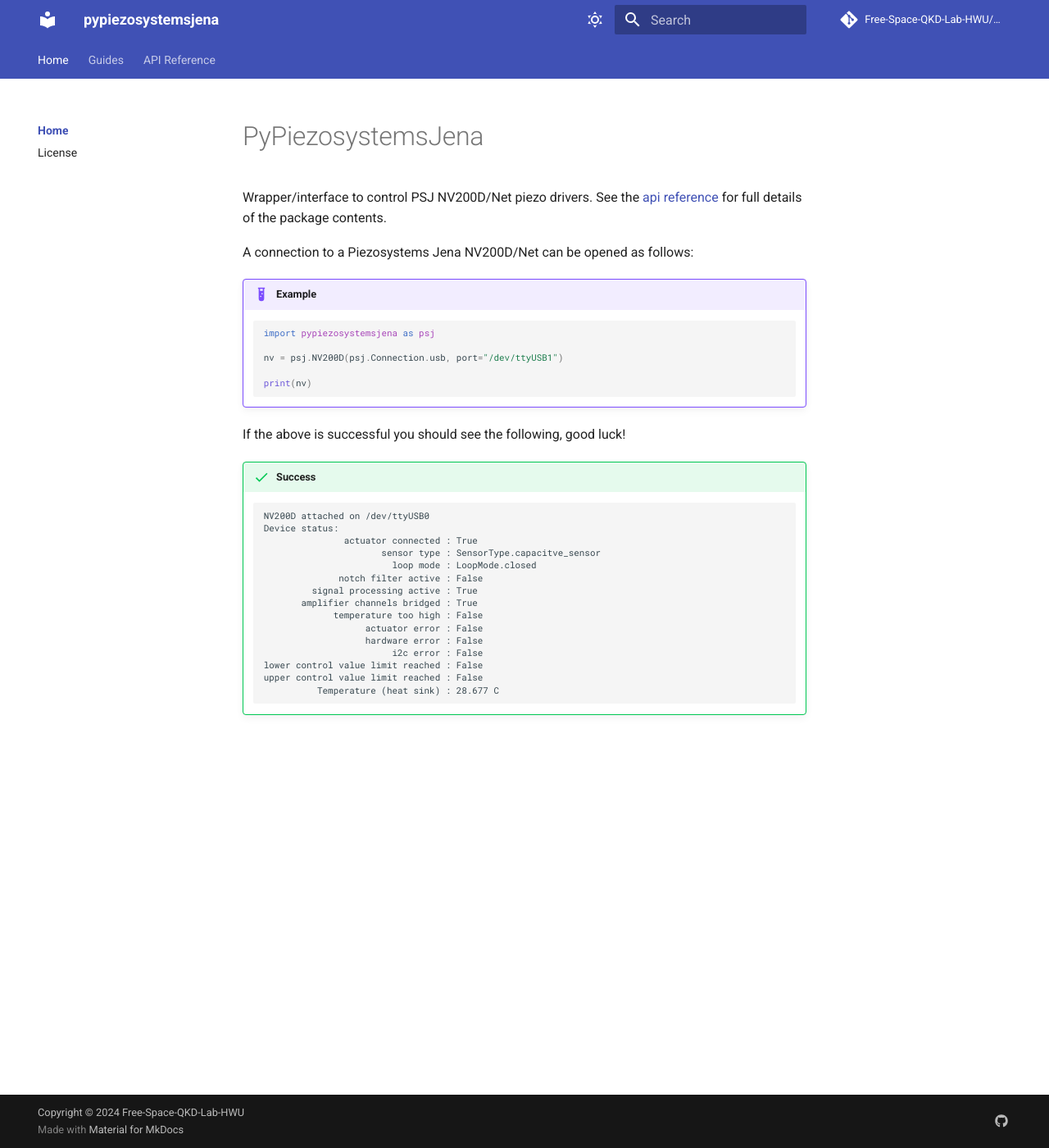
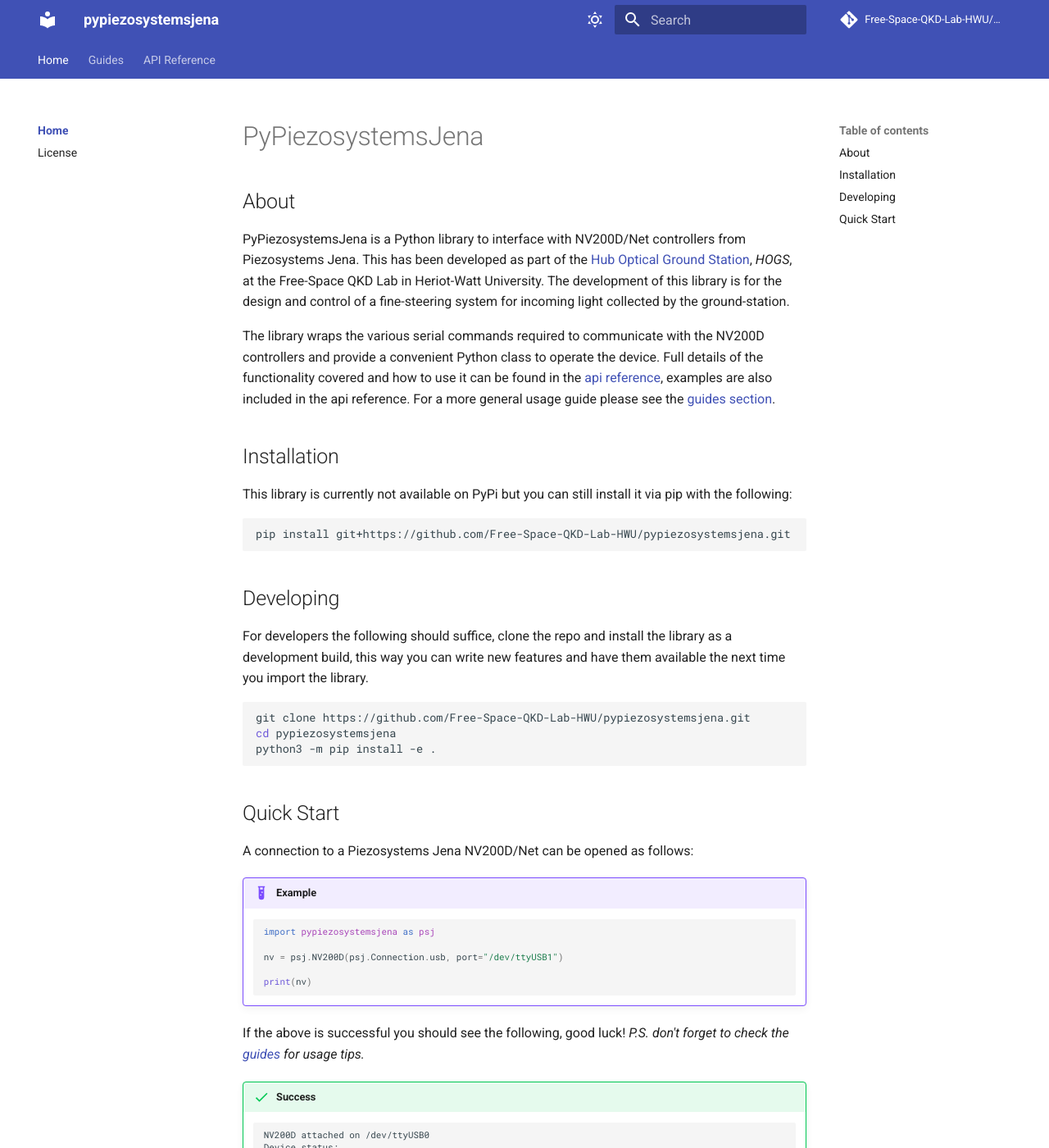
Before and after one commit to Free-Space-QKD-Lab-HWU/pypiezosystemsjena, an MkDocs documentation site: the page built from docs/index.md, in a window 1280 px wide and 1400 px high. Shown: the whole window at 82% size. Built offline with MkDocs 1.6.1 and Material for MkDocs 9.7.7, drawn with Linux system fonts in a browser that asks for light colours; comment, search, counter and statistics services are not loaded.

Commit message:
docs: more docs

````diff
--- a/docs/index.md
+++ b/docs/index.md
@@ -1,8 +1,42 @@
 # PyPiezosystemsJena
 
-Wrapper/interface to control PSJ NV200D/Net piezo drivers.
-See the [api reference](api.md) for full details of the package contents.
+## About
+PyPiezosystemsJena is a Python library to interface with NV200D/Net controllers
+from Piezosystems Jena. This has been developed as part of the [Hub Optical
+Ground Station](https://www.quantumcommshub.net/research-community/about-the-hub/phase-2/work-package-5/the-hub-optical-ground-station-hogs/), *HOGS*, at the Free-Space QKD
+Lab in Heriot-Watt University. The development of this library is for the
+design and control of a fine-steering system for incoming light collected by
+the ground-station.
 
+The library wraps the various serial commands required to communicate with the
+NV200D controllers and provide a convenient Python class to operate the device.
+Full details of the functionality covered and how to use it can be found in the
+[api reference](api.md), examples are also included in the api reference.
+For a more general usage guide please see the [guides section](cookbook.md).
+
+## Installation
+This library is currently not available on PyPi but you can still install it
+via pip with the following:
+
+``` shell
+pip install git+https://github.com/Free-Space-QKD-Lab-HWU/pypiezosystemsjena.git
+```
+
+
+## Developing
+For developers the following should suffice, clone the repo and install the
+library as a development build, this way you can write new features and have
+them available the next time you import the library.
+
+``` shell
+git clone https://github.com/Free-Space-QKD-Lab-HWU/pypiezosystemsjena.git
+cd pypiezosystemsjena
+python3 -m pip install -e .
+```
+
+
+
+## Quick Start
 A connection to a Piezosystems Jena NV200D/Net can be opened as follows:
 !!! example
     ``` python
@@ -14,6 +48,7 @@ A connection to a Piezosystems Jena NV200D/Net can be opened as follows:
 
     ```
 If the above is successful you should see the following, good luck!
+*P.S. don't forget to check the [guides](cookbook.md) for usage tips.*
 !!! success
     ```
     NV200D attached on /dev/ttyUSB0
````
